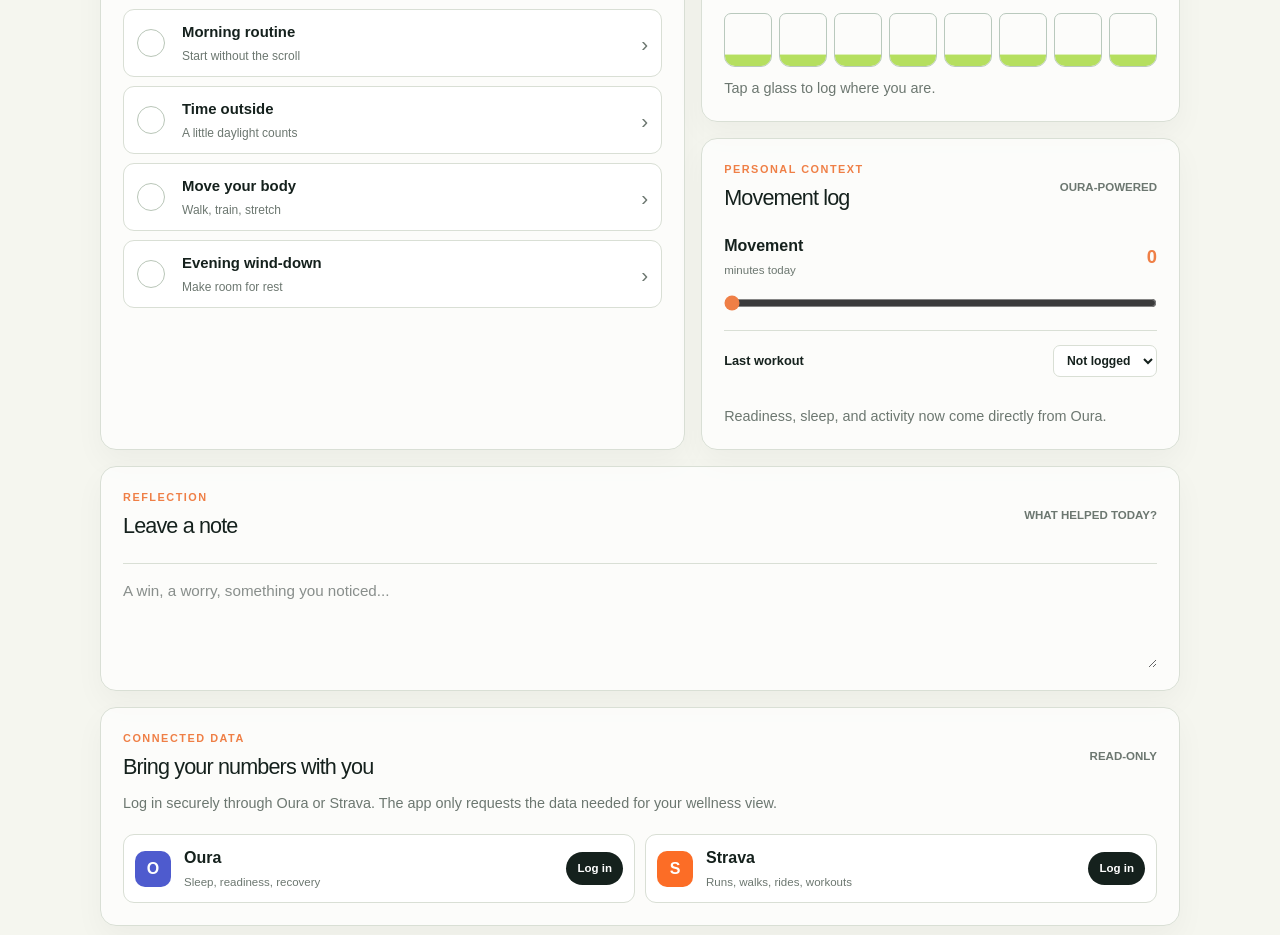
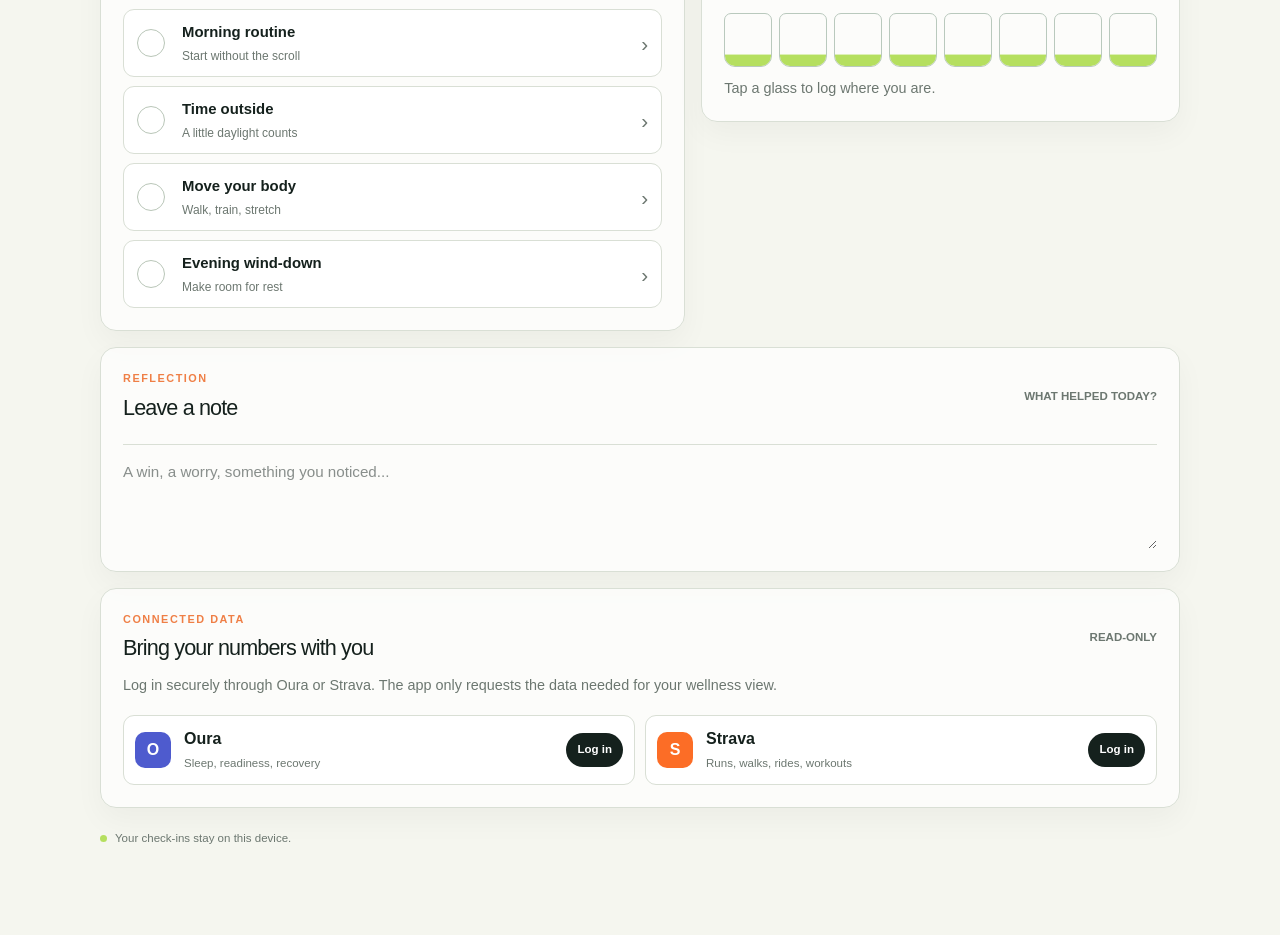
Before and after one commit to brettmay11-ai/75hard, a Next.js app: page / in a window 1280 px wide. Shown: the part 840-1775 px from the top of the page. After the commit the page ends 1719 px from the top, so only its background shows below. Built offline with nearby package versions, Linux system fonts and the light colour scheme.

Commit message:
Remove manual body signals

```diff
--- a/app/page.tsx
+++ b/app/page.tsx
@@ -40,7 +40,7 @@ function normalizeEntry(entry: Partial<WellnessEntry>, date: string): WellnessEn
 
 function scoreEntry(entry: WellnessEntry, oura?: OuraSnapshot | null) {
   const habits = Object.values(entry.habits).filter(Boolean).length / HABITS.length;
-  const personal = (habits + Math.min(entry.water / 8, 1) + Math.min(entry.movement / 30, 1)) / 3;
+  const personal = (habits + Math.min(entry.water / 8, 1)) / 2;
   const scores = [oura?.readinessScore, oura?.sleepScore, oura?.activityScore].filter((value): value is number => typeof value === "number");
   const recovery = scores.length ? scores.reduce((total, value) => total + value, 0) / scores.length / 100 : null;
   return Math.round((recovery === null ? personal : recovery * 0.6 + personal * 0.4) * 100);
@@ -187,8 +187,6 @@ export default function Home() {
 
           <section className="surface hydration-surface"><div className="section-heading"><div><p className="eyebrow">Hydration</p><h3>Water check</h3></div><strong className="big-number">{entry.water}<small>/ 8 glasses</small></strong></div><div className="glass-row" aria-label="Water glasses">{Array.from({ length: 8 }, (_, index) => <button className={index < entry.water ? "water-glass water-glass-full" : "water-glass"} key={index} onClick={() => updateField("water", index + 1 === entry.water ? index : index + 1)} type="button" aria-label={`Set water to ${index + 1} glasses`}><span /></button>)}</div><p className="muted">Tap a glass to log where you are.</p></section>
 
-          <section className="surface metrics-surface"><div className="section-heading"><div><p className="eyebrow">Personal context</p><h3>Movement log</h3></div><span className="signal-badge">Oura-powered</span></div><div className="metric-row"><div><strong>Movement</strong><small>minutes today</small></div><output>{entry.movement}</output><input aria-label="Minutes of movement" max="180" min="0" onChange={(event) => updateField("movement", Number(event.target.value))} step="5" type="range" value={entry.movement} /></div><label className="workout-log"><span>Last workout</span><select aria-label="Last workout type" onChange={(event) => updateField("workoutType", event.target.value as WellnessEntry["workoutType"])} value={entry.workoutType}><option value="none">Not logged</option><option value="strength">Strength</option><option value="run">Run</option><option value="cycle">Cycle</option><option value="sport">Sport</option><option value="mobility">Mobility</option></select></label><p className="muted">Readiness, sleep, and activity now come directly from Oura.</p></section>
-
           <section className="surface note-surface"><div className="section-heading"><div><p className="eyebrow">Reflection</p><h3>Leave a note</h3></div><span className="note-prompt">What helped today?</span></div><textarea aria-label="Daily reflection" onChange={(event) => updateField("note", event.target.value)} placeholder="A win, a worry, something you noticed..." value={entry.note} /></section>
 
           <section className="surface integrations-surface"><div className="section-heading"><div><p className="eyebrow">Connected data</p><h3>Bring your numbers with you</h3></div><span className="signal-badge">Read-only</span></div><p className="muted">Log in securely through Oura or Strava. The app only requests the data needed for your wellness view.</p><div className="integration-list"><div className="integration-row"><span className="integration-logo integration-logo-oura">O</span><div><strong>Oura</strong><small>Sleep, readiness, recovery</small></div><a className={connections.oura ? "integration-action integration-action-connected" : "integration-action"} href="/api/integrations/oura/start">{connections.oura ? "Connected" : "Log in"}</a></div><div className="integration-row"><span className="integration-logo integration-logo-strava">S</span><div><strong>Strava</strong><small>Runs, walks, rides, workouts</small></div><a className={connections.strava ? "integration-action integration-action-connected" : "integration-action"} href="/api/integrations/strava/start">{connections.strava ? "Connected" : "Log in"}</a></div></div>{connectionMessage && <p className="connection-message" role="status">{connectionMessage}</p>}</section>
```
